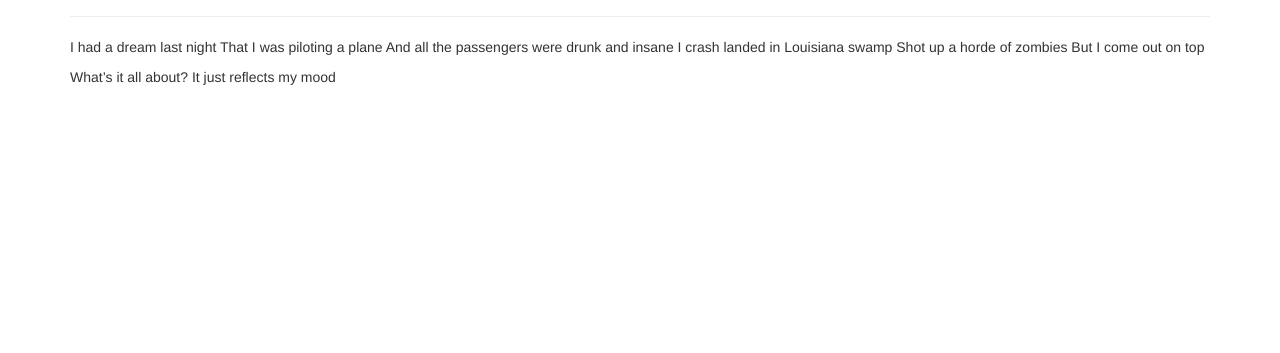
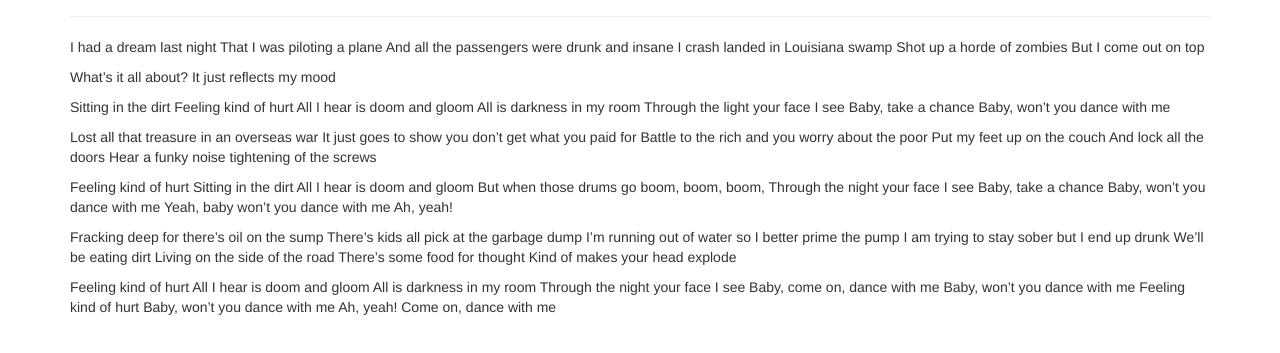
Before and after one commit to martinproxy0/Zadanie_7_5, a plain HTML site: page index.html in a window 1280 px wide. Shown: the part 83-436 px from the top of the page. Drawn offline with nearby package versions, Linux system fonts and the light colour scheme.

Commit message:
Add verse 3,4,5,6

```diff
--- a/index.html
+++ b/index.html
@@ -28,6 +28,66 @@
                 It just reflects my mood
             </p>
         </div>
+        <div class="verse" id="verse-3">
+            <p>
+                Sitting in the dirt
+                Feeling kind of hurt
+                All I hear is doom and gloom
+                All is darkness in my room
+                Through the light your face I see
+                Baby, take a chance
+                Baby, won’t you dance with me
+            </p>
+        </div>
+        <div class="verse" id="verse-4">
+            <p>
+                Lost all that treasure in an overseas war
+                It just goes to show you don’t get what you paid for
+                Battle to the rich and you worry about the poor
+                Put my feet up on the couch
+                And lock all the doors
+                Hear a funky noise tightening of the screws
+            </p>
+        </div>
+        <div class="verse" id="verse-5">
+            <p>
+                Feeling kind of hurt
+                Sitting in the dirt
+                All I hear is doom and gloom
+                But when those drums go boom, boom, boom,
+                Through the night your face I see
+                Baby, take a chance
+                Baby, won’t you dance with me
+                Yeah, baby won’t you dance with me
+                Ah, yeah!
+                </p>
+        </div>
+        <div class="verse" id="verse-6">
+            <p>
+                Fracking deep for there’s oil on the sump
+                There’s kids all pick at the garbage dump
+                I’m running out of water so I better prime the pump
+                I am trying to stay sober but I end up drunk
+                We’ll be eating dirt
+                Living on the side of the road
+                There’s some food for thought
+                Kind of makes your head explode
+            </p>
+        </div>
+        <div class="verse" id="verse-7">
+            <p>
+                Feeling kind of hurt
+                All I hear is doom and gloom
+                All is darkness in my room
+                Through the night your face I see
+                Baby, come on, dance with me
+                Baby, won’t you dance with me
+                Feeling kind of hurt
+                Baby, won’t you dance with me
+                Ah, yeah!
+                Come on, dance with me
+                </p>
+        </div>
     </div>
 </body>
 </html>
```
